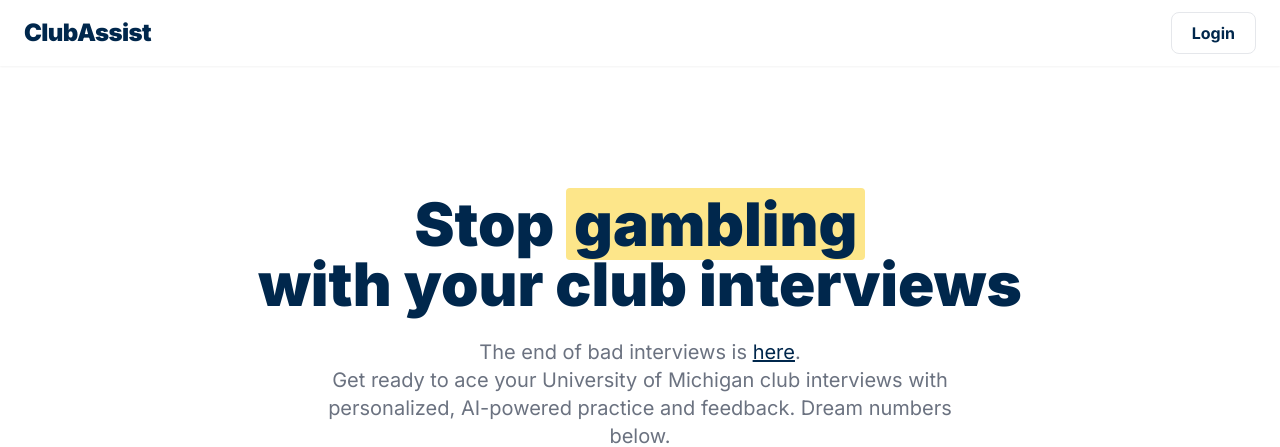
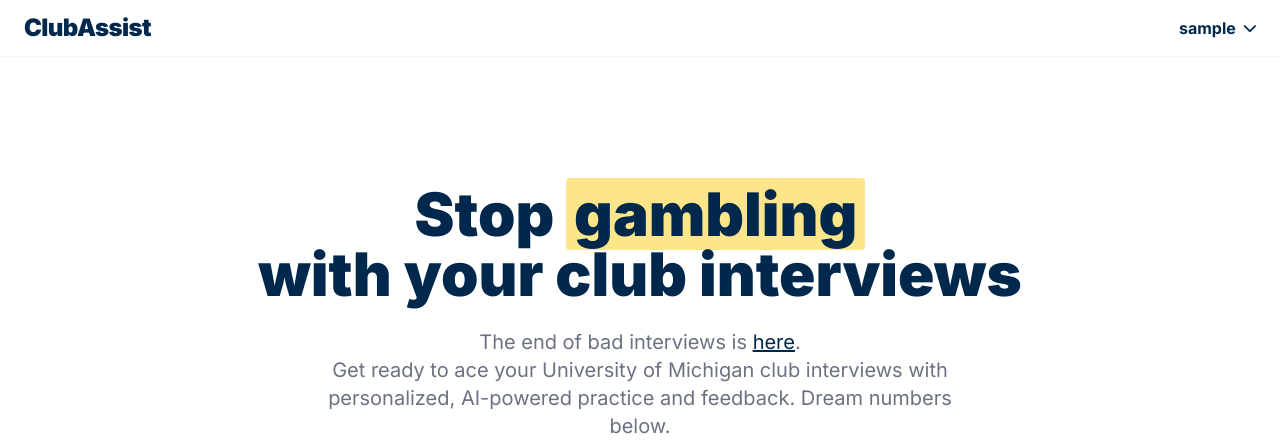
Before and after one commit to LBJANU/ClubAssist, a Django app: page / in a window 1280 px wide. Shown: the top 447 px of the page. Run offline with Django 5.2, Linux system fonts and the light colour scheme; the visitor is signed in with stand-in values (Sample User, id 1); some libraries are stand-ins or nearby versions.

Commit message:
Logout ability + login button actually changes to your username now

```diff
--- a/templates/main/base.html
+++ b/templates/main/base.html
@@ -7,6 +7,7 @@
     <link href="https://cdn.jsdelivr.net/npm/tailwindcss@2.2.19/dist/tailwind.min.css" rel="stylesheet">
     <link href="https://fonts.googleapis.com/css2?family=Inter:wght@400;700;900&display=swap" rel="stylesheet">
     <script src="https://unpkg.com/htmx.org@1.9.10"></script>
+    <script defer src="https://unpkg.com/alpinejs@3.x.x/dist/cdn.min.js"></script>
     <link rel="stylesheet" href="https://cdnjs.cloudflare.com/ajax/libs/font-awesome/6.0.0/css/all.min.css">
     <style>
         html, body { font-family: 'Inter', sans-serif; }
@@ -27,7 +28,33 @@
     <nav class="bg-white shadow-sm py-3">
         <div class="container mx-auto flex items-center justify-between px-6">
             <a href="/" class="text-2xl font-extrabold text-michigan-blue tracking-tight">ClubAssist</a>
-            <a href="/users/login/" class="border border-michigan-blue text-michigan-blue px-5 py-2 rounded-lg font-semibold hover:bg-michigan-blue hover:text-white transition">Login</a>
+
+            {% if user.is_authenticated %}
+                <div class="relative" x-data="{ open: false }">
+                    <button @click="open = !open" class="flex items-center space-x-2 text-michigan-blue hover:text-michigan-blue/80 transition">
+                        <span class="font-semibold">{{ user.username }}</span>
+                        <i class="fas fa-chevron-down text-sm"></i>
+                    </button>
+
+                    <div x-show="open" @click.away="open = false"
+                         x-transition:enter="transition ease-out duration-100"
+                         x-transition:enter-start="transform opacity-0 scale-95"
+                         x-transition:enter-end="transform opacity-100 scale-100"
+                         x-transition:leave="transition ease-in duration-75"
+                         x-transition:leave-start="transform opacity-100 scale-100"
+                         x-transition:leave-end="transform opacity-0 scale-95"
+                         class="absolute right-0 mt-2 w-48 bg-white rounded-md shadow-lg py-1 z-50 border border-gray-200">
+                        <a href="{% url 'users:logout' %}" class="block px-4 py-2 text-sm text-gray-700 hover:bg-gray-100 transition">
+                            <i class="fas fa-sign-out-alt mr-2"></i>Logout
+                        </a>
+                        <a href="{% url 'clubs:club_list' %}" class="block px-4 py-2 text-sm text-gray-700 hover:bg-gray-100 transition">
+                            <i class="fas fa-tasks mr-2"></i>Choose Your Club Interests
+                        </a>
+                    </div>
+                </div>
+            {% else %}
+                <a href="{% url 'users:login' %}" class="border border-michigan-blue text-michigan-blue px-5 py-2 rounded-lg font-semibold hover:bg-michigan-blue hover:text-white transition">Login</a>
+            {% endif %}
         </div>
     </nav>
 
--- a/users/urls.py
+++ b/users/urls.py
@@ -6,4 +6,5 @@ app_name = 'users'  # This creates the 'users:' namespace
 urlpatterns = [
     path('login/', views.login_view, name='login'),
     path('register/', views.register_view, name='register'),
+    path('logout/', views.logout_view, name='logout'),
 ]
--- a/users/views.py
+++ b/users/views.py
@@ -1,5 +1,5 @@
 from django.shortcuts import render, redirect
-from django.contrib.auth import authenticate, login
+from django.contrib.auth import authenticate, login, logout
 from django.contrib.auth.models import User
 from django.db import IntegrityError
 
@@ -30,3 +30,7 @@ def register_view(request):
             context = {'error': True}
             return render(request, 'users/register.html', context)
     return render(request, 'users/register.html')
+
+def logout_view(request):
+    logout(request)
+    return redirect('main:home')
```
